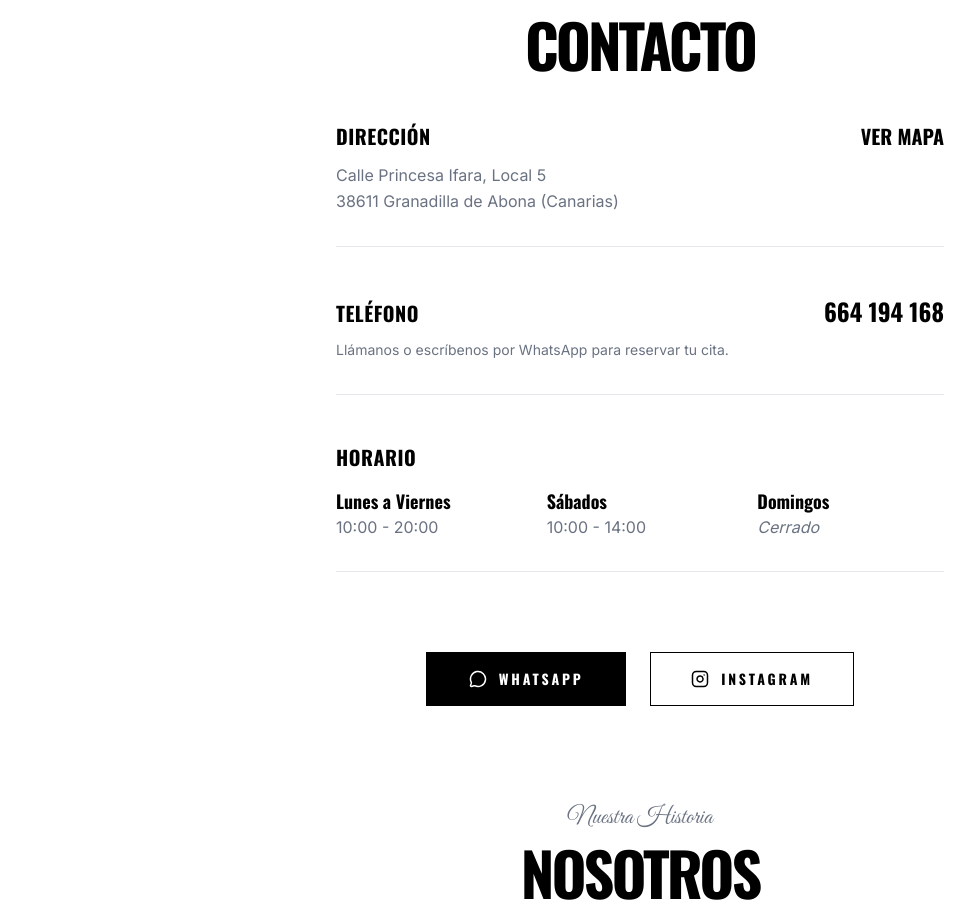
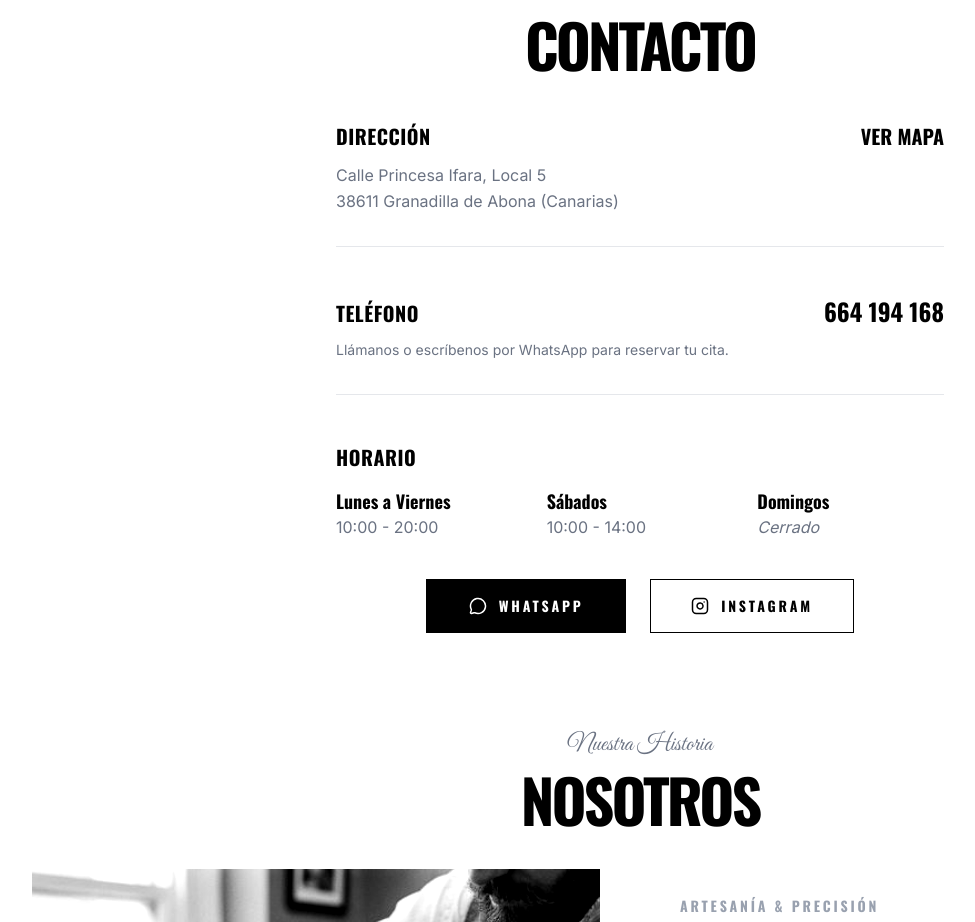
Before and after one commit to thefckingcompany/tfc-web, a React (Vite) app: page / in a window 1280 px wide. Shown: the part 2506-3428 px from the top of the page, without its empty margins (0-975 px from the left). Built offline with nearby package versions, Linux system fonts and the light colour scheme.

Commit message:
Remove Horario border and reduce button spacing to mt-10

```diff
--- a/src/components/home/LocationTeaser.tsx
+++ b/src/components/home/LocationTeaser.tsx
@@ -13,7 +13,7 @@ export const LocationTeaser = () => {
                     </h2>
                 </div>
 
-                <div className="flex flex-col gap-12 mb-20">
+                <div className="flex flex-col gap-12">
 
                     {/* Dirección */}
                     <div className="group border-b border-gray-200 pb-8">
@@ -52,7 +52,7 @@ export const LocationTeaser = () => {
                     </div>
 
                     {/* Horario */}
-                    <div className="group border-b border-gray-200 pb-8">
+                    <div className="group">
                         <h3 className="text-xl font-oswald font-bold uppercase tracking-wide group-hover:text-gray-600 transition-colors mb-4">
                             Horario
                         </h3>
@@ -75,7 +75,7 @@ export const LocationTeaser = () => {
                 </div>
 
                 {/* Buttons */}
-                <div className="flex flex-col sm:flex-row justify-center gap-6">
+                <div className="flex flex-col sm:flex-row justify-center gap-6 mt-10">
                     <a
                         href="https://wa.me/34664194168"
                         target="_blank"
```
